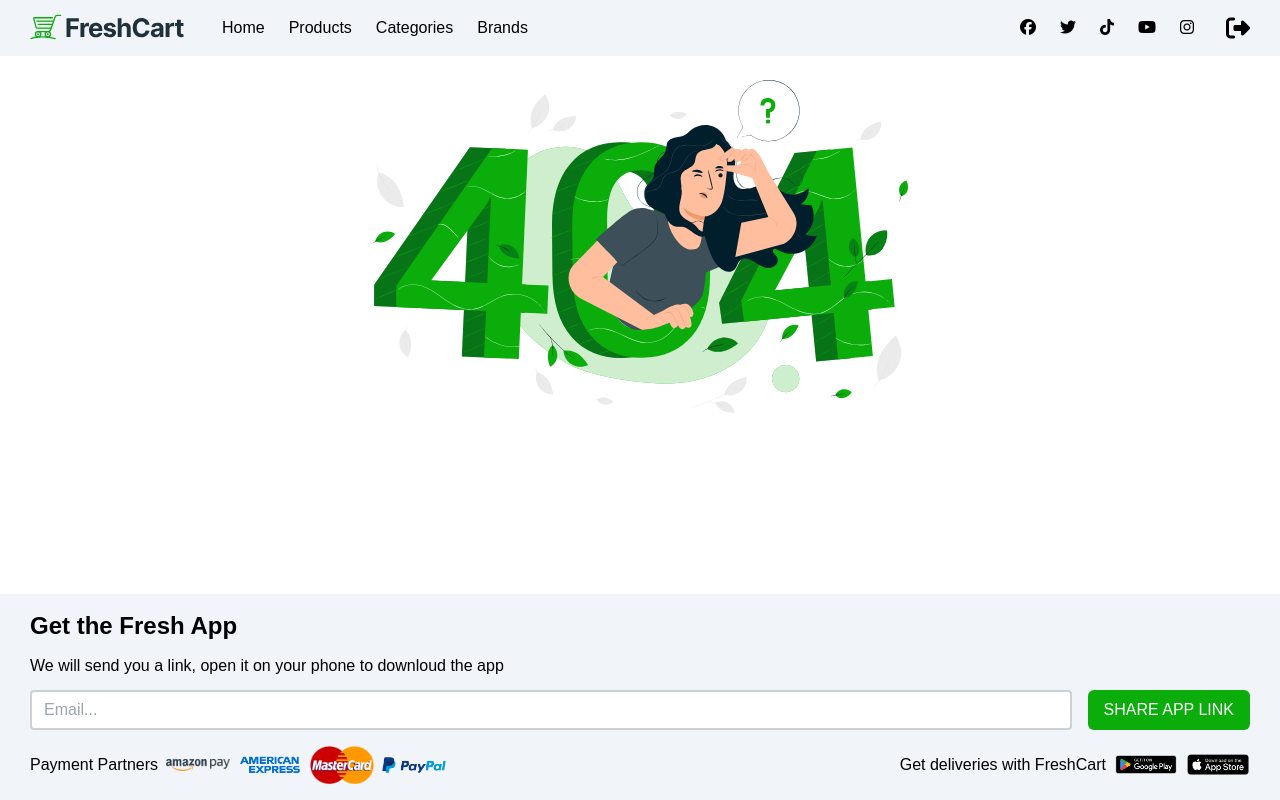
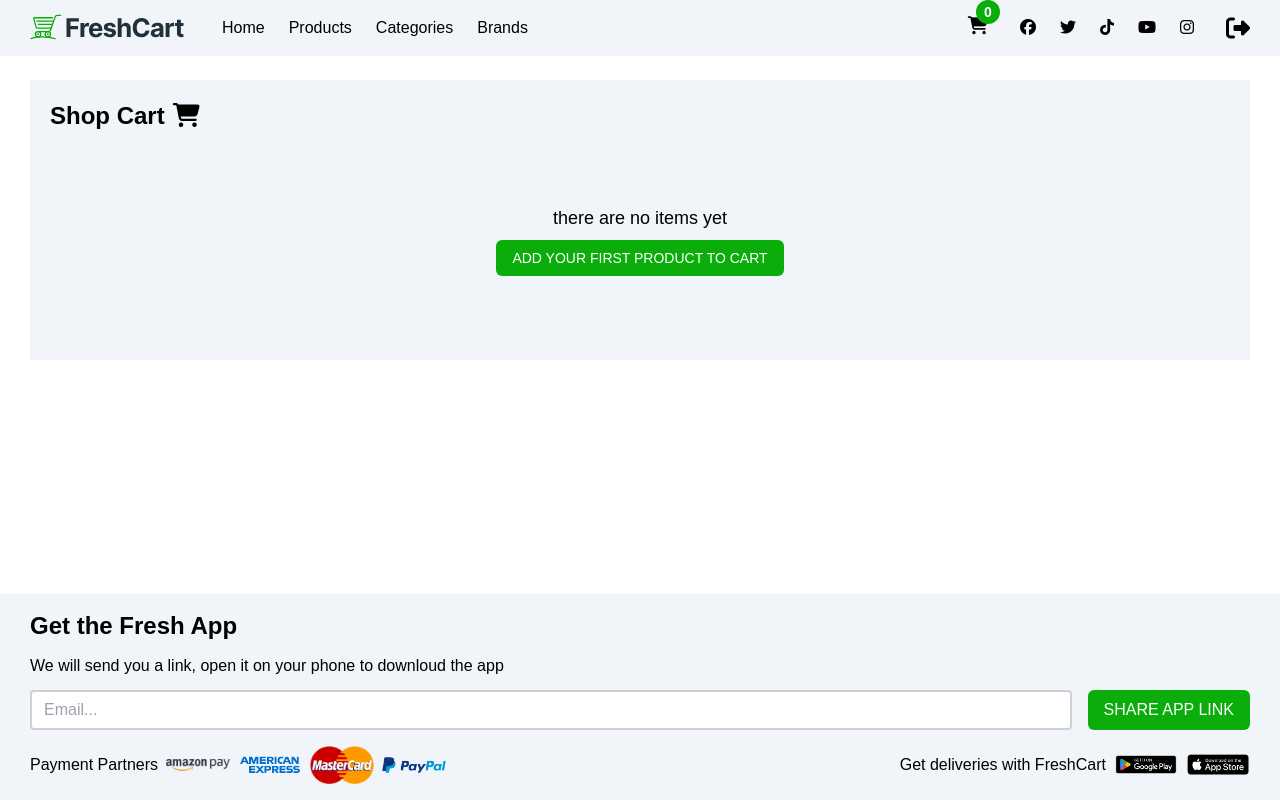
Before and after one commit to abdullahalawa/ecommerce, a React (Vite) app: page /cart in a window 1280 px wide. Built offline with nearby package versions, Linux system fonts and the light colour scheme; sample sign-in values are in the browser's storage; a web font is replaced by a local one.

Commit message:
create Cart Context

```diff
--- a/src/App.jsx
+++ b/src/App.jsx
@@ -9,6 +9,8 @@ import Home from "./Pages/Home/Home";
 import ProtectedRoute from "./Components/ProtectedRoute/ProtectedRoute";
 import UserProvider from "./Context/User.context";
 import ProductDetails from "./Pages/ProductDetails/ProductDetails";
+import Cart from "./Pages/Cart/Cart";
+import CartProvider from "./Context/Cart.context";
 
 register();
 
@@ -26,6 +28,7 @@ function App() {
         { index: true, element: <Home /> },
         { path: "category/:id", element: <h2>Category</h2> },
         { path: "product/:id", element: <ProductDetails /> },
+        { path: "/cart", element: <Cart /> },
         { path: "*", element: <NotFound /> },
       ],
     },
@@ -43,8 +46,10 @@ function App() {
   return (
     <>
       <UserProvider>
-        <RouterProvider router={routes}></RouterProvider>
-        <Toaster />
+        <CartProvider>
+          <RouterProvider router={routes}></RouterProvider>
+          <Toaster />
+        </CartProvider>
       </UserProvider>
     </>
   );
--- a/src/Components/Navbar/Navbar.jsx
+++ b/src/Components/Navbar/Navbar.jsx
@@ -1,4 +1,4 @@
-import { NavLink } from "react-router-dom";
+import { NavLink, Link } from "react-router-dom";
 import logo from "../../assets/images/freshcart-logo.svg";
 import { userContext } from "../../Context/User.context";
 import { useContext } from "react";
@@ -71,7 +71,14 @@ export default function Navbar() {
             ""
           )}
 
-          <ul className="flex gap-6 items-center ms-auto">
+          <Link to={"/cart"} className="ms-auto relative">
+            <i className="fa-solid fa-cart-shopping text-lg"></i>
+            <span className="bg-primary absolute top-0 right-0 translate-x-1/2 -translate-y-1/2 w-6 h-6 text-sm font-bold text-white flex justify-center items-center rounded-full">
+              0
+            </span>
+          </Link>
+
+          <ul className="flex gap-6 items-center ">
             <li>
               <a href="https://www.facebook.com">
                 <i className="fa-brands fa-facebook"></i>
--- /dev/null
+++ b/src/Context/Cart.context.jsx
@@ -0,0 +1,13 @@
+import { createContext, useState } from "react";
+
+export const cartContext = createContext(null);
+
+export default function CartProvider({ children }) {
+  function addProductToCart() {}
+
+  return (
+    <cartContext.Provider value={{ addProductToCart }}>
+      {children}
+    </cartContext.Provider>
+  );
+}
--- /dev/null
+++ b/src/Pages/Cart/Cart.jsx
@@ -0,0 +1,22 @@
+import React from "react";
+import { Link } from "react-router-dom";
+
+export default function Cart() {
+  return (
+    <>
+      <section className="bg-slate-100 p-5">
+        <h2 className="text-2xl font-bold mb-2">
+          <span> Shop Cart</span>
+          <i className="fa-solid fa-cart-shopping ml-2"></i>
+        </h2>
+
+        <div className="py-16 flex flex-col justify-center items-center">
+          <h3 className="text-lg">there are no items yet</h3>
+          <Link to={"/"} className="btn-primary text-sm mt-2">
+            ADD YOUR FIRST PRODUCT TO CART
+          </Link>
+        </div>
+      </section>
+    </>
+  );
+}
```
